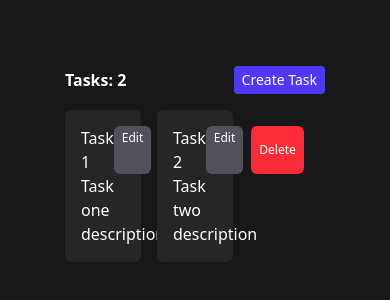
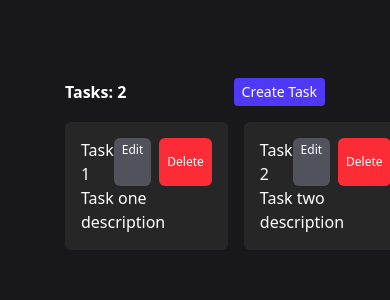
Before and after one commit to Pipeto84/redux-tasks, a React (Vite) app: page / in a window 390 px wide. Shown: the part 266-566 px from the top of the page. Built offline with nearby package versions, Linux system fonts and the light colour scheme.

Commit message:
responsive taskList

```diff
--- a/src/App.css
+++ b/src/App.css
@@ -1 +1,8 @@
 @import "tailwindcss";
+
+@media screen and (max-width: 50rem) {
+  .taskList {
+    display: grid;
+    grid-template-columns: 1fr 1fr;
+  }
+}
--- a/src/components/TaskForm.jsx
+++ b/src/components/TaskForm.jsx
@@ -68,7 +68,7 @@ export const TaskForm = () => {
         className="w-full p-2 rounded-md bg-zinc-600 mb-2"
       ></textarea>
       <button
-        className="bg-indigo-600 px-2 py-1 rounded-md cursor-pointer disabled:opacity-25 disabled:cursor-not-allowed"
+        className="bg-indigo-600 px-2 py-1 rounded-md xxx disabled:opacity-25 disabled:cursor-not-allowed"
         disabled={task.title.length < 1}
       >
         Save
--- a/src/components/TaskList.jsx
+++ b/src/components/TaskList.jsx
@@ -9,7 +9,7 @@ export const TaskList = () => {
     dispatch(deleteTask(id));
   };
   return (
-    <div className="w-4/6">
+    <div className="w-4/6 ">
       <header className="flex justify-between items-center py-4">
         <h1 className="font-bold">Tasks: {tasks.length}</h1>
         <Link
@@ -19,7 +19,7 @@ export const TaskList = () => {
           Create Task
         </Link>
       </header>
-      <div className="grid grid-cols-3 gap-4">
+      <div className="grid grid-cols-3 gap-4 taskList">
         {tasks.map((task) => (
           <div key={task.id} className="bg-neutral-800 p-4 rounded-md">
             <header className="flex justify-between">
```
